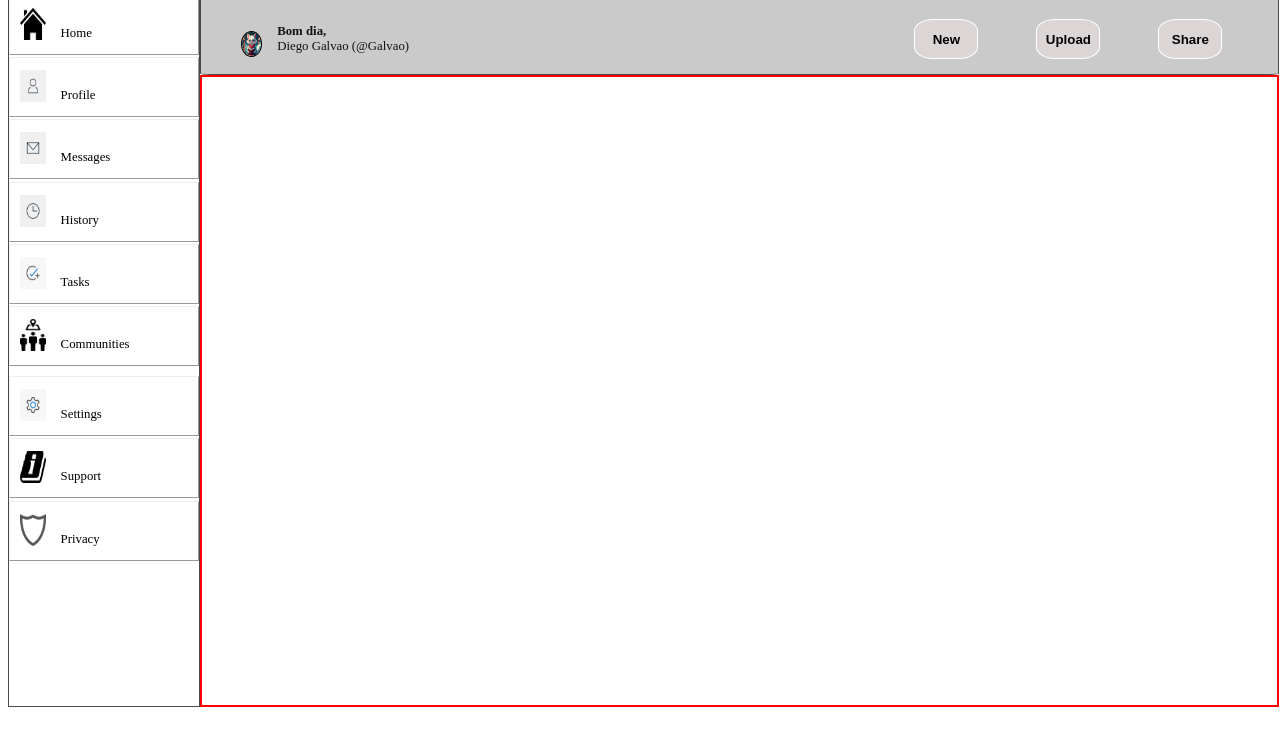
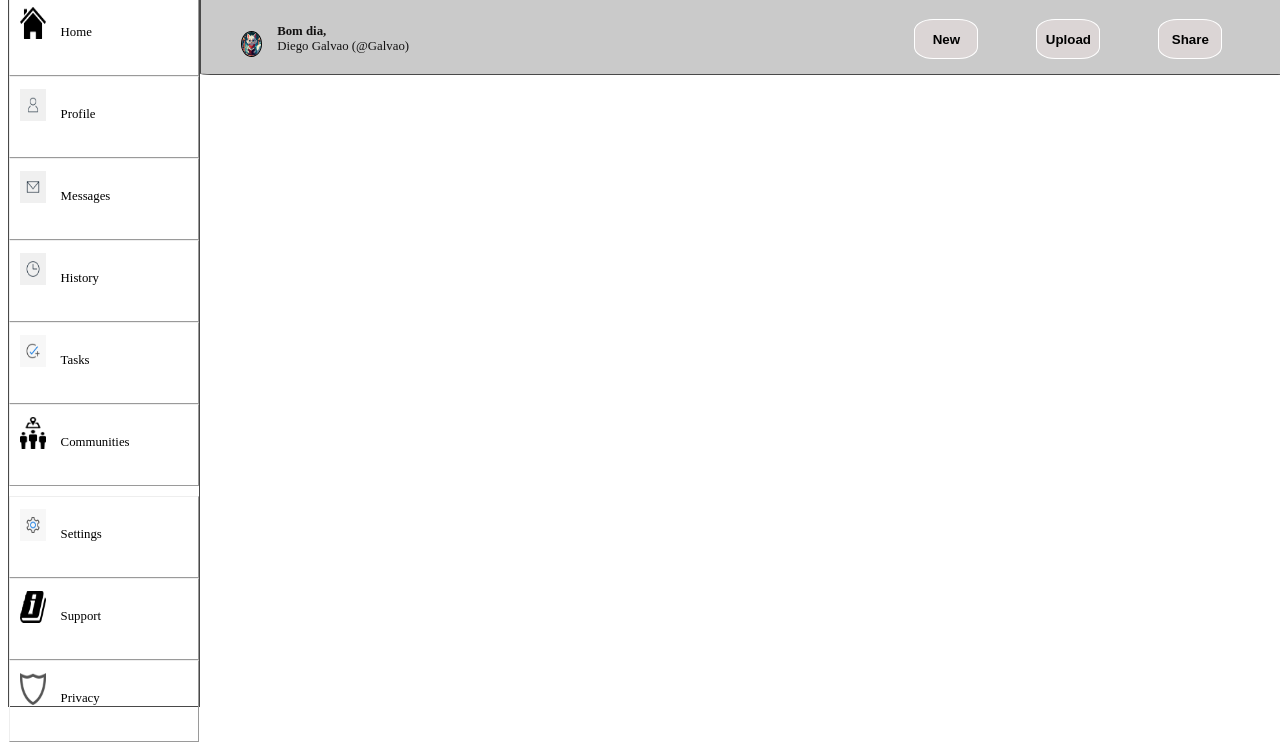
Before and after one commit to Diego-Aesir/AdminDashboard, a plain HTML site: page index.html in a window 1280 px wide. Shown: the part 93-835 px from the top of the page. Before the commit the page ends 808 px from the top, so only its background shows below. Drawn offline with Linux system fonts and the light colour scheme.

Commit message:
Little adjustment on the webpage container: - Disabled the overflow (better view). - Changed the size of the shortcuts to match design.

```diff
--- a/styles.css
+++ b/styles.css
@@ -2,12 +2,13 @@
     scroll-behavior: smooth;
     transition: all 0.1s;
     border-radius: 1%;
+    overflow: hidden
 }
 
 #container {
     display: grid;
     grid-template-rows: 99vh;
-    grid-template-columns: 15vw 83vw;
+    grid-template-columns: 15vw 85vw;
 }
 
 #shortcuts {
@@ -61,8 +62,8 @@ img {
 }
 
 .listedItems {
+    height: 10vh;
     display: flex;
-    margin-top: 2.5px;
     border: 1px outset;
 }
 
@@ -176,6 +177,5 @@ img {
 }
 
 #content {
-    border: 2px solid red;
 
 }
```
